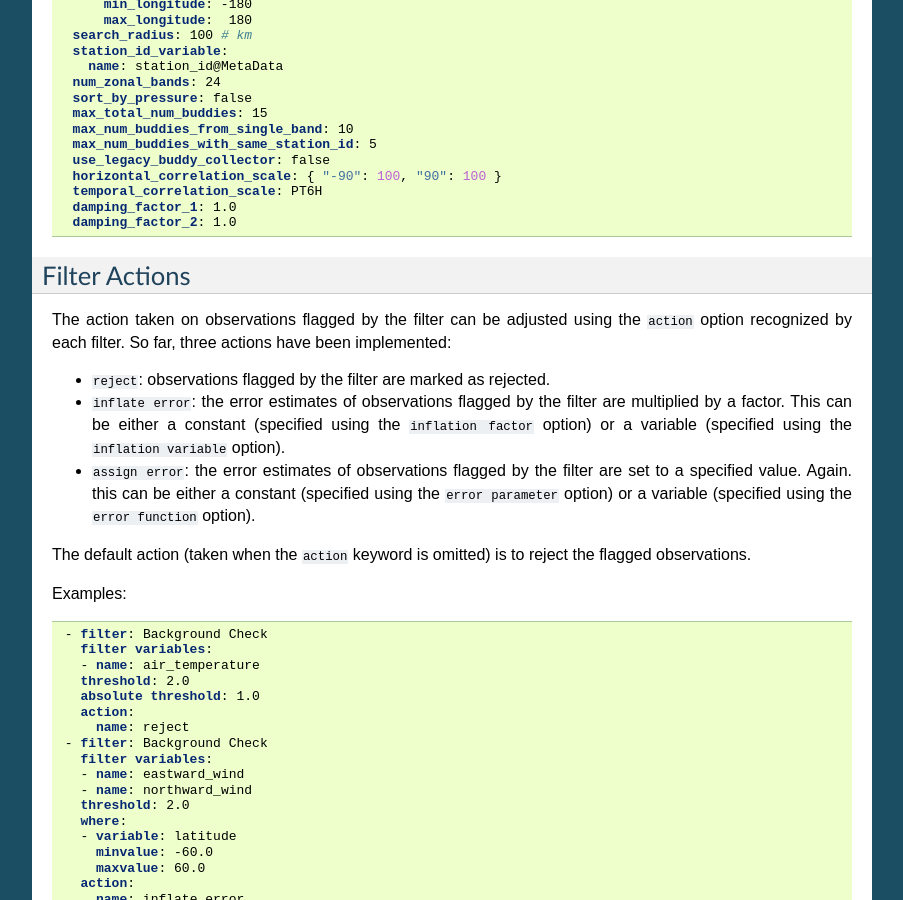
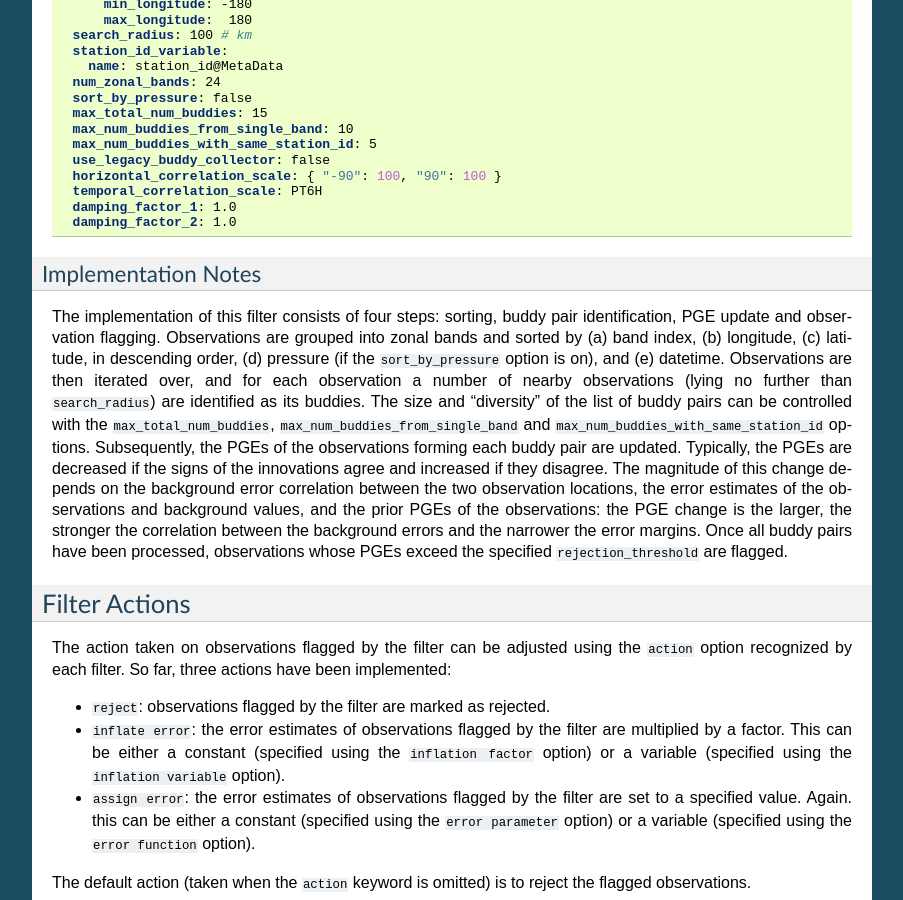
Before and after one commit to JCSDA/jedi-docs, a Sphinx documentation site: the page built from docs/jedi-components/ufo/qcfilters.rst, in a window 1280 px wide and 900 px high, scrolled down 20809 px. Shown: the whole window, without its empty margins (198-1101 px from the left). Built offline with Sphinx 7.4.7, drawn with Linux system fonts in a browser that asks for light colours.

Commit message:
Added buddy check implementation notes.

```diff
--- a/docs/jedi-components/ufo/qcfilters.rst
+++ b/docs/jedi-components/ufo/qcfilters.rst
@@ -1139,6 +1139,11 @@ Example:
     damping_factor_1: 1.0
     damping_factor_2: 1.0
 
+Implementation Notes
+^^^^^^^^^^^^^^^^^^^^
+
+The implementation of this filter consists of four steps: sorting, buddy pair identification, PGE update and observation flagging. Observations are grouped into zonal bands and sorted by (a) band index, (b) longitude, (c) latitude, in descending order, (d) pressure (if the :code:`sort_by_pressure` option is on), and (e) datetime. Observations are then iterated over, and for each observation a number of nearby observations (lying no further than :code:`search_radius`) are identified as its buddies. The size and "diversity" of the list of buddy pairs can be controlled with the :code:`max_total_num_buddies`, :code:`max_num_buddies_from_single_band` and :code:`max_num_buddies_with_same_station_id` options. Subsequently, the PGEs of the observations forming each buddy pair are updated. Typically, the PGEs are decreased if the signs of the innovations agree and increased if they disagree. The magnitude of this change depends on the background error correlation between the two observation locations, the error estimates of the observations and background values, and the prior PGEs of the observations: the PGE change is the larger, the stronger the correlation between the background errors and the narrower the error margins. Once all buddy pairs have been processed, observations whose PGEs exceed the specified :code:`rejection_threshold` are flagged.
+
 .. _filter-actions:
 
 Filter Actions
```
